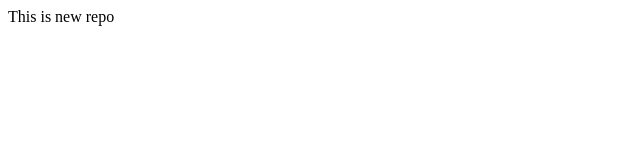
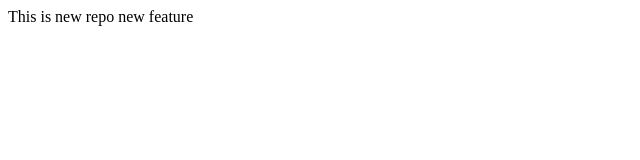
Before and after one commit to Aditya-Rajgor1/Local_repo, a plain HTML site: page index.html in a window 1280 px wide. Shown: the full height of the page, 0-640 px from the left. Drawn offline with Linux system fonts and the light colour scheme.

Commit message:
new change

```diff
--- a/index.html
+++ b/index.html
@@ -1 +1,3 @@
-<p>This is new repo</p>
+<p>This is new repo
+    new feature
+</p>
```
